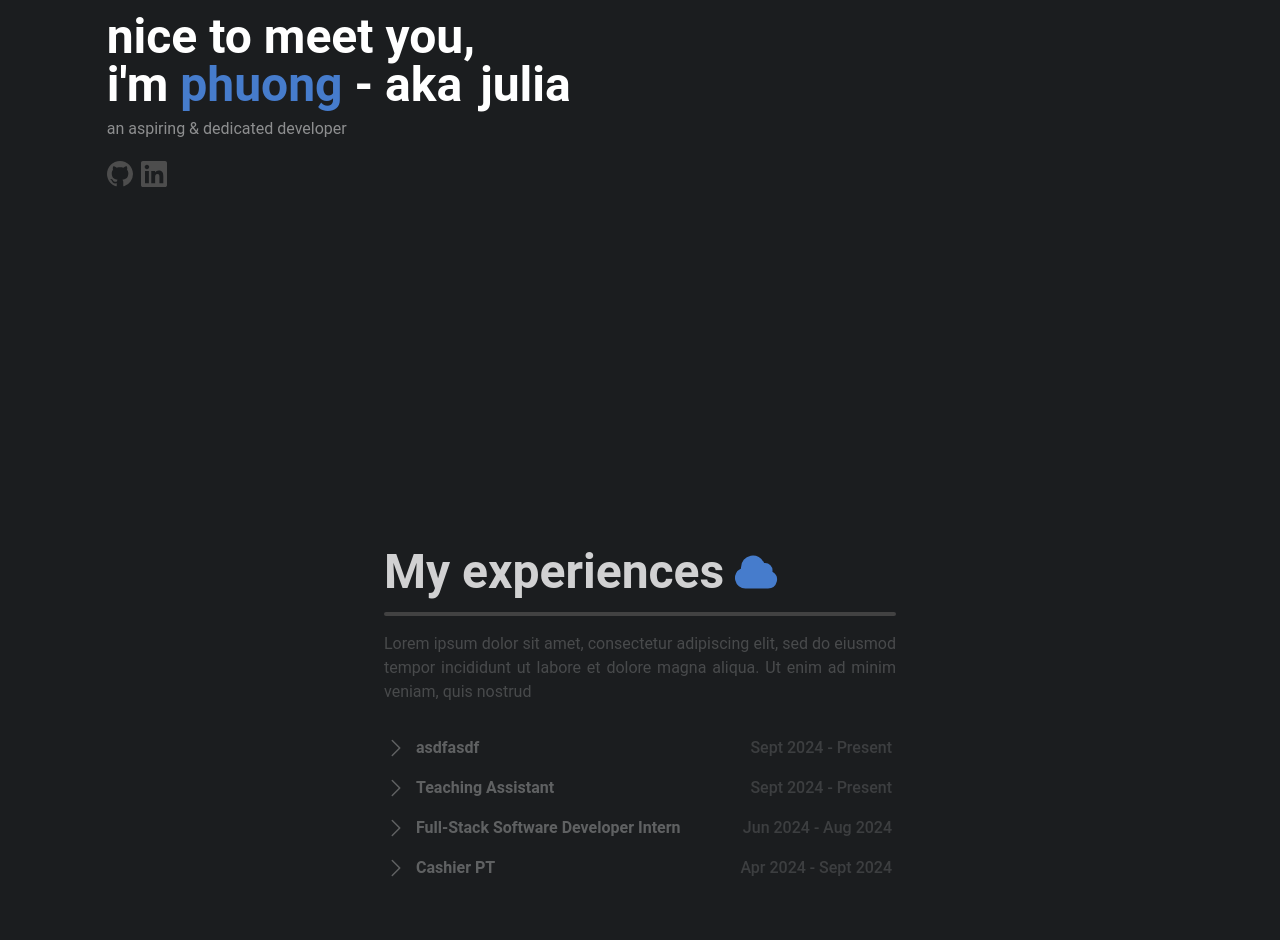
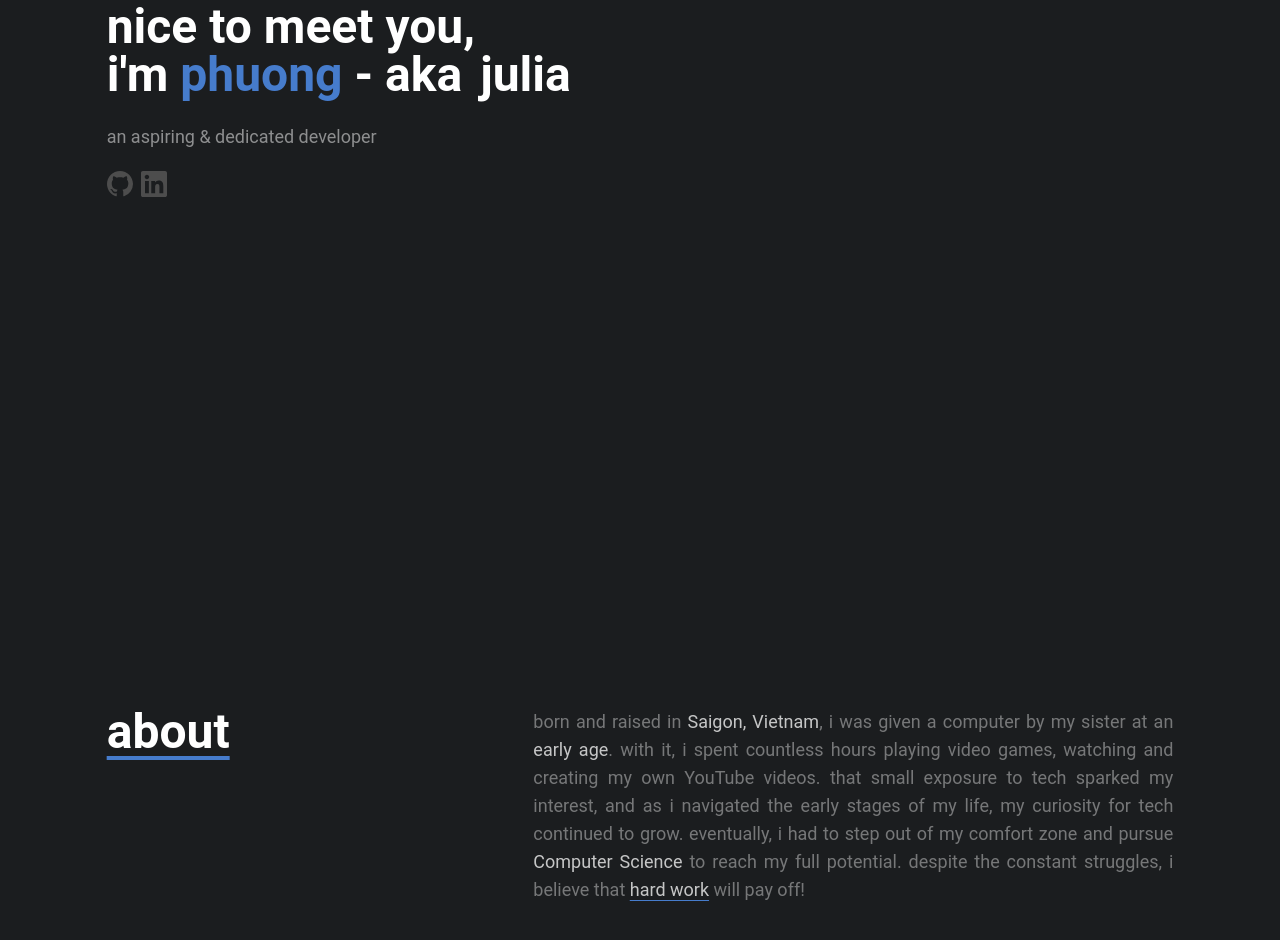
Before and after one commit to phuongwj/portfolio-101, a Next.js app: page / in a window 1280 px wide. Shown: the part 300-1240 px from the top of the page. Built offline with nearby package versions, Linux system fonts and the light colour scheme.

Commit message:
Layout for now

```diff
--- a/package.json
+++ b/package.json
@@ -9,6 +9,9 @@
     "lint": "next lint"
   },
   "dependencies": {
+    "@fortawesome/fontawesome-free": "^6.7.2",
+    "@fortawesome/free-solid-svg-icons": "^6.7.2",
+    "@fortawesome/react-fontawesome": "^0.2.2",
     "@material-tailwind/react": "^2.1.10",
     "next": "15.1.2",
     "react": "^19.0.0",
--- /dev/null
+++ b/src/app/components/About.jsx
@@ -0,0 +1,20 @@
+import React from 'react';
+
+export default function About() {
+
+  return (
+    <main className="w-5/6 h-screen flex flex-row justify-between py-52 text-white">
+        <section className="flex flex-col w-fit">
+            <h1 className="font-bold text-5xl underline underline-offset-8 decoration-mainC decoration-4">
+                about
+            </h1>
+        </section>
+        <p className="w-3/5 text-white/40 text-lg text-justify">
+            born and raised in <span className="text-white/75">Saigon, Vietnam</span>, i was given a computer by my sister at an <span className="text-white/75">early age</span>. with it, i spent countless hours
+            playing video games, watching and creating my own YouTube videos. that small exposure to tech sparked my interest, and as
+            i navigated the early stages of my life, my curiosity for tech continued to grow. eventually, i had to step out of my
+            comfort zone and pursue <span className="text-white/75">Computer Science</span> to reach my full potential. despite the constant struggles, i believe that <span className="text-white/75 underline underline-offset-4 decoration-mainC">hard work</span> will pay off!
+        </p>
+    </main>
+  )
+}
--- a/src/app/components/Header.jsx
+++ b/src/app/components/Header.jsx
@@ -32,7 +32,7 @@ export default function Header() {
                         </span>
                 </h1>
             </section>
-            <p className="text-white/50">
+            <p className="mt-4 text-white/50 text-lg">
                 an aspiring & dedicated developer
             </p>
             <footer className="w-fit flex flex-wrap gap-2 mt-3">
--- a/src/app/page.js
+++ b/src/app/page.js
@@ -5,13 +5,15 @@ import Header from "@/app/components/Header";
 import Experiences from "@/app/components/Experiences";
 import Projects from "@/app/components/Projects";
 import Toolbox from "@/app/components/Toolbox";
+import About from "@/app/components/About";
 
 export default function page() {
   return (
     <main className="flex flex-col items-center">
           <Header/>
+          <About/>
           <section>
-              <Experiences/>
+              {/* <Experiences/> */}
               {/* <Projects/>
               <Toolbox/> */}
           </section>
```
Also changed, not shown: 1 other file (tests, documents, lock files or other folders).
